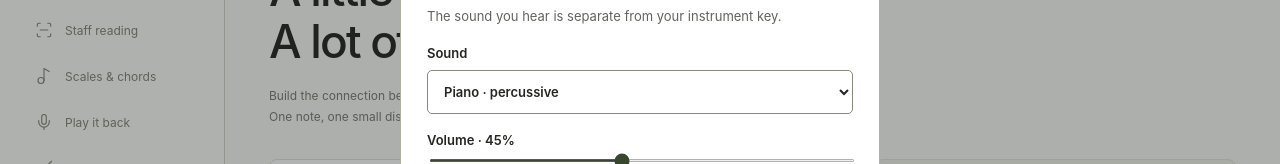
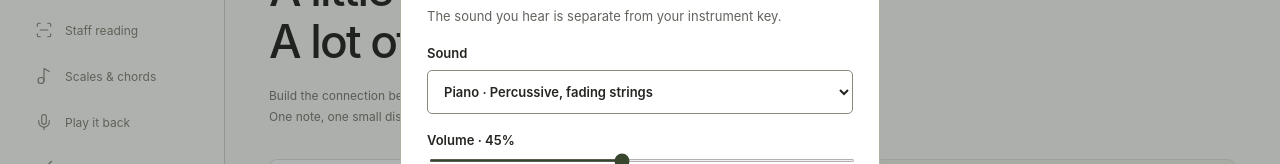
Before and after one commit to Xrkt117/Aurynote, a React (Vite) app in the folder desktop/: page / in a window 1280 px wide. Both pictures are taken after a click on the button "Settings". Shown: the part 189-353 px from the top of the page. Built offline with nearby package versions, Linux system fonts and the light colour scheme.

Commit message:
Add clarinet flute and more sounds

```diff
--- a/desktop/src/Settings.tsx
+++ b/desktop/src/Settings.tsx
@@ -1,3 +1,4 @@
+import { sounds, type Sound } from "./sounds";
 import { useEffect, useRef, useState } from "react";
 import { X, Volume2 } from "lucide-react";
 import { useStudio } from "./context";
@@ -73,12 +74,15 @@ export default function Settings({ onClose }: { onClose: () => void }) {
               voice.stop();
               setProfile((p) => ({
                 ...p,
-                sound: e.target.value as "piano" | "tenor",
+                sound: e.target.value as Sound,
               }));
             }}
           >
-            <option value="piano">Piano · percussive</option>
-            <option value="tenor">Sax · sustained</option>
+            {sounds.map((sound) => (
+              <option key={sound.id} value={sound.id}>
+                {sound.name} · {sound.description}
+              </option>
+            ))}
           </select>
         </label>
         <label className="settings-field">
--- a/desktop/src/music.ts
+++ b/desktop/src/music.ts
@@ -1,5 +1,5 @@
 import { writtenOffset, type Tuning } from "./tuning";
-export type Instrument = "piano" | "tenor";
+export type { Sound as Instrument } from "./sounds";
 export const notes = [
   "C",
   "D♭",
--- a/desktop/src/sound.ts
+++ b/desktop/src/sound.ts
@@ -7,20 +7,27 @@ export function renderTone(
   duration: number,
   sampleRate: number,
 ) {
-  const release = instrument === "piano" ? 0.24 : 0.12;
+  const plucked = instrument === "piano" || instrument === "guitar";
+  const release = plucked ? 0.24 : 0.12;
   const samples = new Float32Array(
     Math.ceil((duration + release) * sampleRate),
   );
   const hz = frequency(midi);
-  const harmonics =
-    instrument === "piano"
-      ? [1, 0.48, 0.26, 0.13, 0.075, 0.04, 0.025, 0.012]
-      : [1, 0.68, 0.5, 0.31, 0.2, 0.13, 0.085, 0.045, 0.025];
+  const harmonics = {
+    piano: [1, 0.48, 0.26, 0.13, 0.075, 0.04, 0.025, 0.012],
+    tenor: [1, 0.68, 0.5, 0.31, 0.2, 0.13, 0.085, 0.045, 0.025],
+    clarinet: [1, 0.035, 0.52, 0.025, 0.22, 0.015, 0.09, 0.01, 0.04],
+    flute: [1, 0.17, 0.055, 0.018, 0.006],
+    trumpet: [1, 0.8, 0.6, 0.4, 0.24, 0.14, 0.07, 0.035],
+    guitar: [1, 0.38, 0.19, 0.085, 0.045, 0.025, 0.012],
+  }[instrument];
   let seed = 12345,
     noise = 0;
   for (let i = 0; i < samples.length; i++) {
     const t = i / sampleRate;
-    const attack = 1 - Math.exp(-t / (instrument === "piano" ? 0.0025 : 0.024));
+    const attack =
+      1 -
+      Math.exp(-t / (plucked ? 0.0025 : instrument === "flute" ? 0.04 : 0.024));
     const tail =
       t <= duration
         ? 1
@@ -29,8 +36,9 @@ export function renderTone(
     for (let h = 0; h < harmonics.length; h++) {
       const partial = h + 1;
       if (hz * partial > sampleRate * 0.45) continue;
-      const decay =
-        instrument === "piano" ? Math.exp(-t * (1.5 + h * 1.15)) : 1;
+      const decay = plucked
+        ? Math.exp(-t * ((instrument === "guitar" ? 2.6 : 1.5) + h * 1.15))
+        : 1;
       const phase = 2 * Math.PI * hz * partial * t;
       value += harmonics[h] * decay * Math.sin(phase);
       if (instrument === "piano")
@@ -39,10 +47,14 @@ export function renderTone(
     seed = (Math.imul(seed, 1664525) + 1013904223) | 0;
     const white = seed / 2147483648;
     noise = 0.65 * noise + 0.35 * white;
-    const texture =
-      instrument === "piano"
-        ? noise * 0.13 * Math.exp(-t * 95)
-        : (white - noise) * 0.022;
+    const texture = plucked
+      ? noise * 0.13 * Math.exp(-t * 95)
+      : (white - noise) *
+        (instrument === "flute"
+          ? 0.04
+          : instrument === "clarinet"
+            ? 0.01
+            : 0.022);
     const body =
       instrument === "piano" ? 1 : 0.88 + 0.12 * (1 - Math.exp(-t * 12));
     samples[i] = (value + texture) * attack * tail * body * 0.25;
--- /dev/null
+++ b/desktop/src/sounds.ts
@@ -0,0 +1,9 @@
+export const sounds = [
+  { id: "piano", name: "Piano", description: "Percussive, fading strings" },
+  { id: "tenor", name: "Sax", description: "Full, sustained reed tone" },
+  { id: "clarinet", name: "Clarinet", description: "Warm, hollow reed tone" },
+  { id: "flute", name: "Flute", description: "Soft, airy tone" },
+  { id: "trumpet", name: "Trumpet", description: "Bright brass tone" },
+  { id: "guitar", name: "Guitar", description: "Gentle plucked strings" },
+] as const;
+export type Sound = (typeof sounds)[number]["id"];
```
Also changed, not shown: 1 other file (tests, documents, lock files or other folders).
